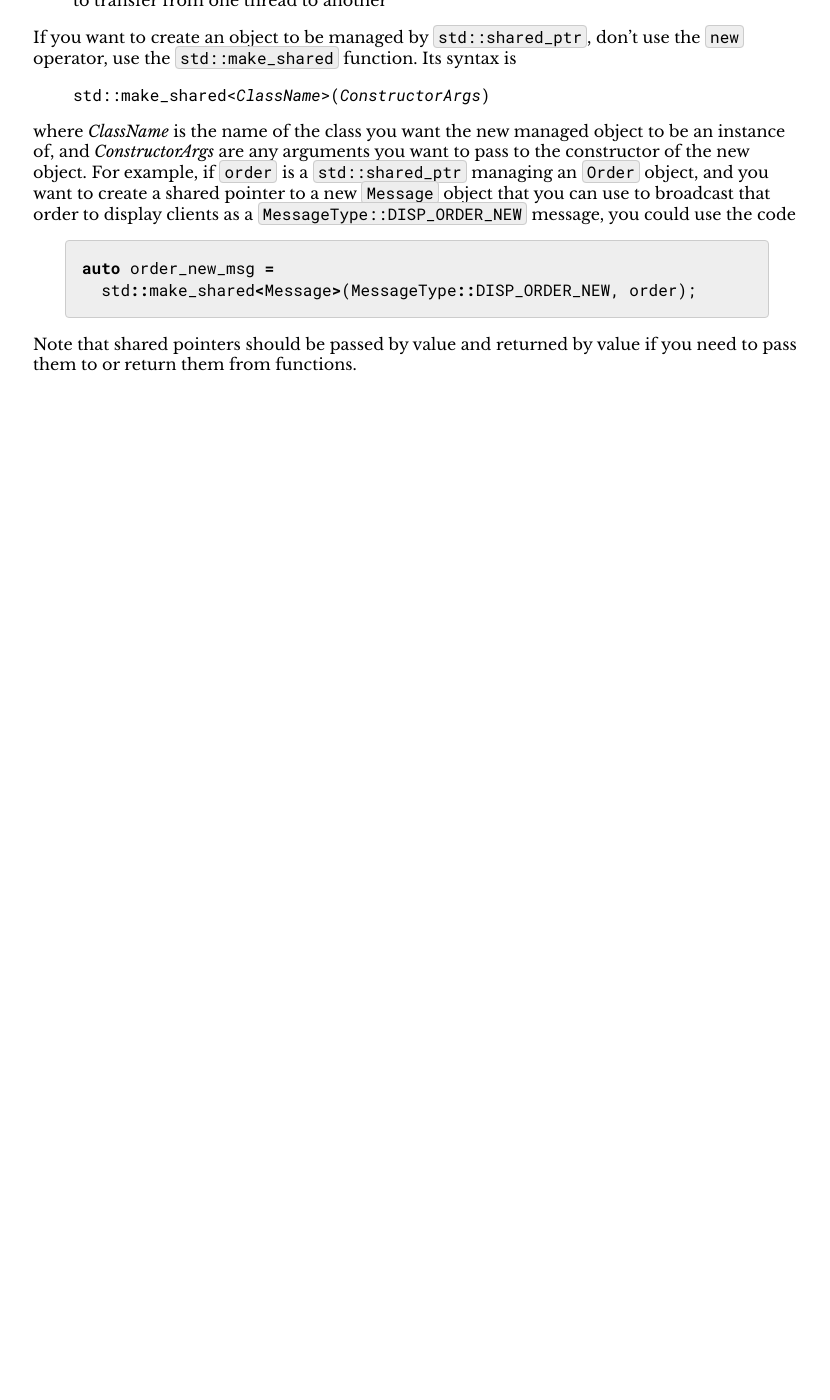
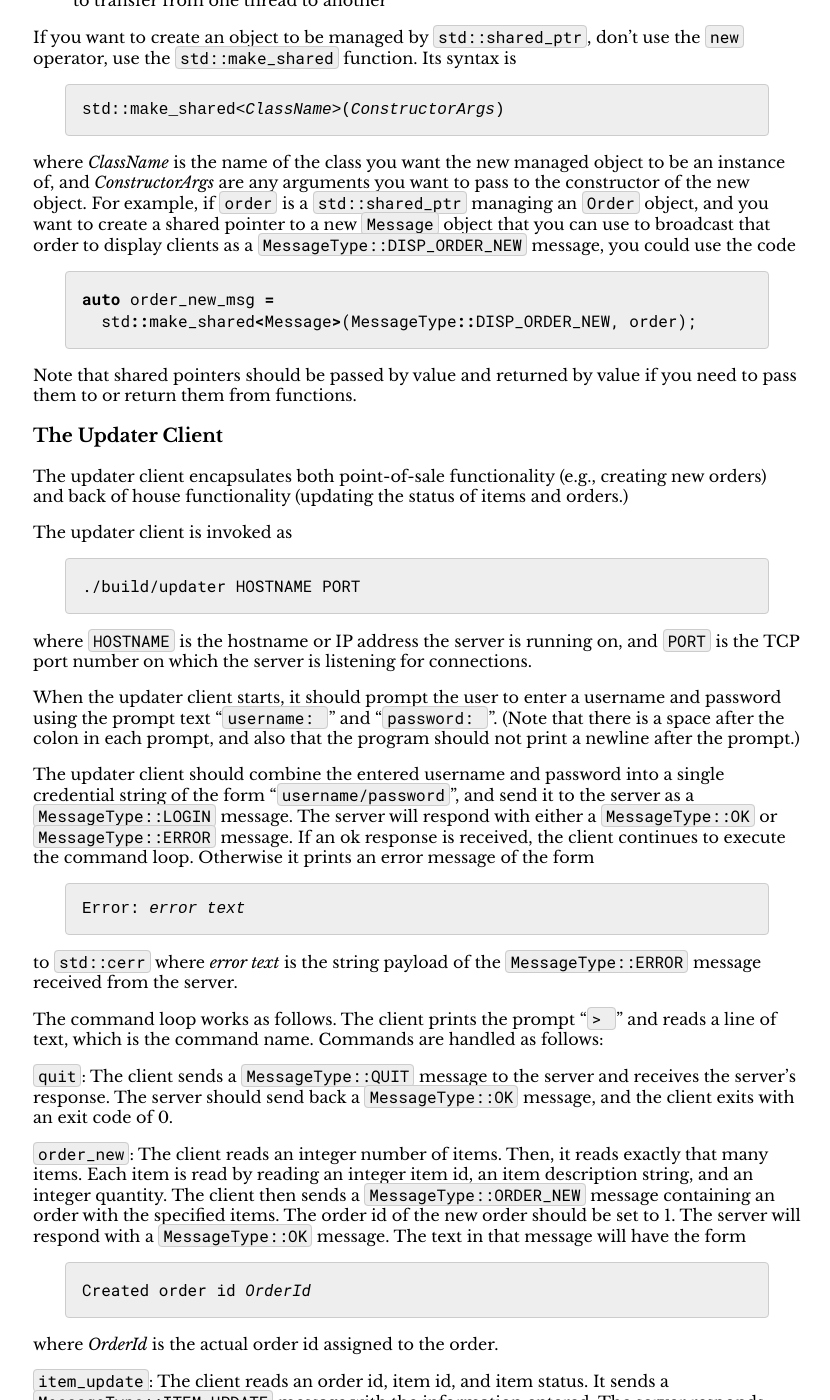
Before and after one commit to jhucsf/spring2026, a Jekyll site: the page built from assign/assign05.md, in a window 1280 px wide and 1400 px high, scrolled down 8371 px. Shown: the whole window, without its empty margins (223-1053 px from the left). Built offline with Jekyll 4.4.1, drawn with Linux system fonts in a browser that asks for light colours; before the commit the page ends 8777 px from its top, so only the background shows below that; some of the changed text lies outside the part shown.

Commit message:
specs for the updater client

````diff
--- a/assign/assign05.md
+++ b/assign/assign05.md
@@ -350,7 +350,9 @@ has some important advantages:
 If you want to create an object to be managed by `std::shared_ptr`, don't use
 the `new` operator, use the `std::make_shared` function. Its syntax is
 
-> <code>std::make_shared&lt;<i>ClassName</i>&gt;(<i>ConstructorArgs</i>)</code>
+<div class='highlighter-rouge'><pre>
+std::make_shared&lt;<i>ClassName</i>&gt;(<i>ConstructorArgs</i>)
+</pre></div>
 
 where *ClassName* is the name of the class you want the new managed object to be
 an instance of, and *ConstructorArgs* are any arguments you want to pass to the
@@ -366,3 +368,112 @@ auto order_new_msg =
 
 Note that shared pointers should be passed by value and returned by value
 if you need to pass them to or return them from functions.
+
+### The Updater Client
+
+The updater client encapsulates both point-of-sale functionality (e.g.,
+creating new orders) and back of house functionality (updating the status
+of items and orders.)
+
+The updater client is invoked as
+
+```
+./build/updater HOSTNAME PORT
+```
+
+where `HOSTNAME` is the hostname or IP address the server is running on,
+and `PORT` is the TCP port number on which the server is listening for
+connections.
+
+When the updater client starts, it should prompt the user to enter a username
+and password using the prompt text "`username: `" and "`password: `".
+(Note that there is a space after the colon in each prompt, and also that
+the program should not print a newline after the prompt.)
+
+The updater client should combine the entered username and password into a
+single credential string of the form "`username/password`", and send it to the
+server as a `MessageType::LOGIN` message.  The server will respond with
+either a `MessageType::OK` or `MessageType::ERROR` message. If an ok response is
+received, the client continues to execute the command loop. Otherwise it prints an
+error message of the form
+
+<div class='highlighter-rouge'><pre>
+Error: <i>error text</i>
+</pre></div>
+
+to `std::cerr` where *error text* is the string payload of the `MessageType::ERROR`
+message received from the server.
+
+The command loop works as follows. The client prints the prompt "`> `" and
+reads a line of text, which is the command name. Commands are handled as follows:
+
+`quit`: The client sends a `MessageType::QUIT` message to the server and
+receives the server's response. The server should send back a `MessageType::OK`
+message, and the client exits with an exit code of 0.
+
+`order_new`: The client reads an integer number of items. Then, it reads
+exactly that many items. Each item is read by reading an integer item id,
+an item description string, and an integer quantity. The client then sends
+a `MessageType::ORDER_NEW` message containing an order with the specified
+items. The order id of the new order should be set to 1. The server will
+respond with a `MessageType::OK` message. The text in that message will
+have the form
+
+<div class='highlighter-rouge'><pre>
+<code>Created order id <i>OrderId</i></code>
+</pre></div>
+
+where *OrderId* is the actual order id assigned to the order.
+
+`item_update`: The client reads an order id, item id, and item status.
+It sends a `MessageType::ITEM_UPDATE` message with the information entered.
+The server responds with a `MessageType::OK` or `MessageType::ERROR` message.
+
+`order_update`: The client reads an order id and an order status.
+It sense a `MessageType::ORDER_UPDATE` message with the information entered.
+The server responds with a `MessageType::OK` or `MessageType::ERROR` message.
+
+Note that when reading the additional values entered by the user
+for the `order_new`, `item_update`, and `order_update` commands, each value
+is read on a separate line, and the client should *not* print a prompt
+for any of the entered values. You should use `std::getline` to ensure that
+a complete line of text is read.
+
+Note that there is no requirement to do anything special to handle invalid
+commands or input values. When testing your updater client, the autograder will
+only provide well-formed input.
+
+For the `order_new`, `item_update`, and `order_update` commands, if the
+server responds with `MessageType::OK`, the client should print a success
+message to `std::cout` of the form
+
+<div class='highlighter-rouge'><pre>
+<code>Success: <i>text</i></code>
+</pre></div>
+
+where *text* is the string payload of the received message. If the
+server responds with `MessageType::ERROR`, the client should print a failure
+message to `std::cout` of the form
+
+<div class='highlighter-rouge'><pre>
+<code>Failure: <i>text</i></code>
+</pre></div>
+
+where *text* is the string payload of the received message.
+
+Note that for these commands (the commands other than `quit`) the
+command loop continues regardless of whether the response received
+was `MessageType::OK` or `MessageType::QUIT`.
+
+If any I/O errors occur, if any invalid or incorrectly-formed message data is
+received, or if the server does not correctly implement the protocol as described
+in the [Protocol](#protocol) section, the client should print an error message
+of the form
+
+<div class='highlighter-rouge'><pre>
+<code>Error: <i>explanation</i></code>
+</pre></div>
+
+to `std::cerr`, where *explanation* is any arbitrary text. In addition, if
+an error message is printed, the program should exit with a non-zero
+exit code to indicate failure.
````
